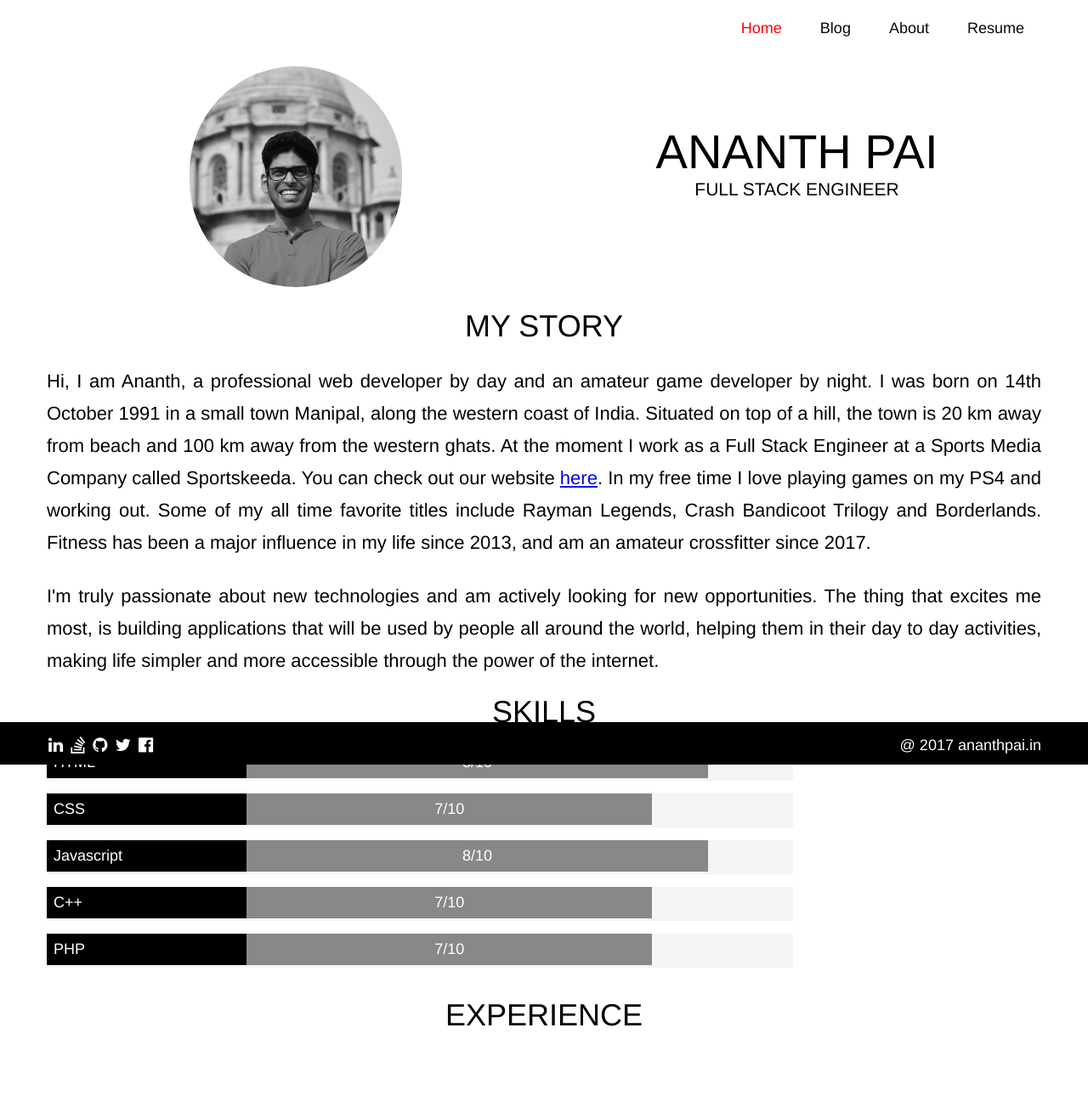
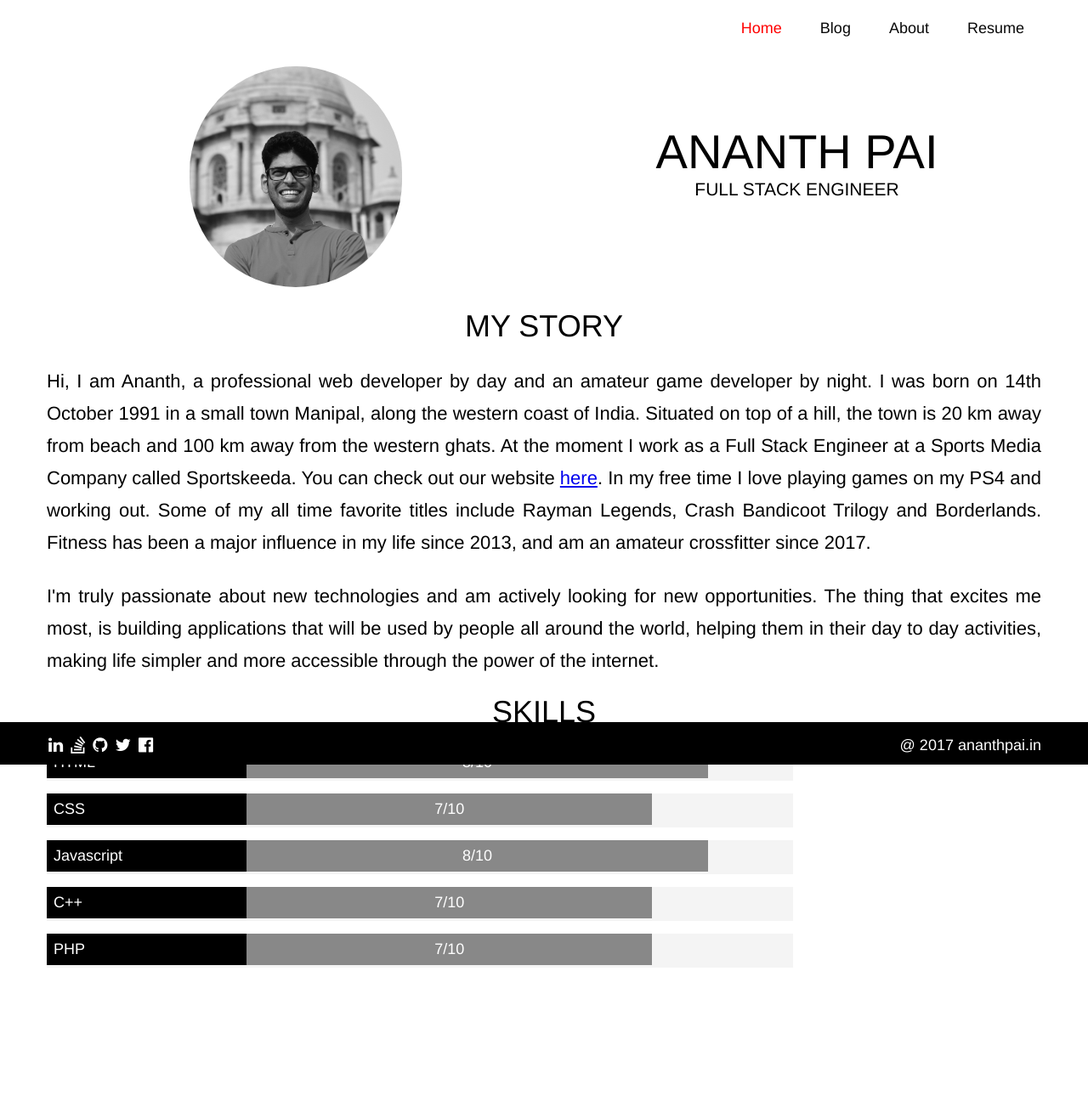
Before and after one commit to ananthtpai/ananthtpai.github.io, a Jekyll site: the page built from index.html, in a window 1280 px wide. Shown: the whole page at 85% size. Built offline with Jekyll 4.4.1, drawn with Linux system fonts in a browser that asks for light colours; some web fonts are replaced; Markdown is read by kramdown in place of the engine named in the settings; after the commit the page ends 1234 px from its top, so only the background shows below that.

Commit message:
commented out code

```diff
--- a/index.html
+++ b/index.html
@@ -41,6 +41,6 @@ layout: default
         </div>
     </div>
 </section>
-<section id="experience" class="container">
+<!-- <section id="experience" class="container">
     <div class="title">Experience</div>
-</section>
+</section> -->
```
